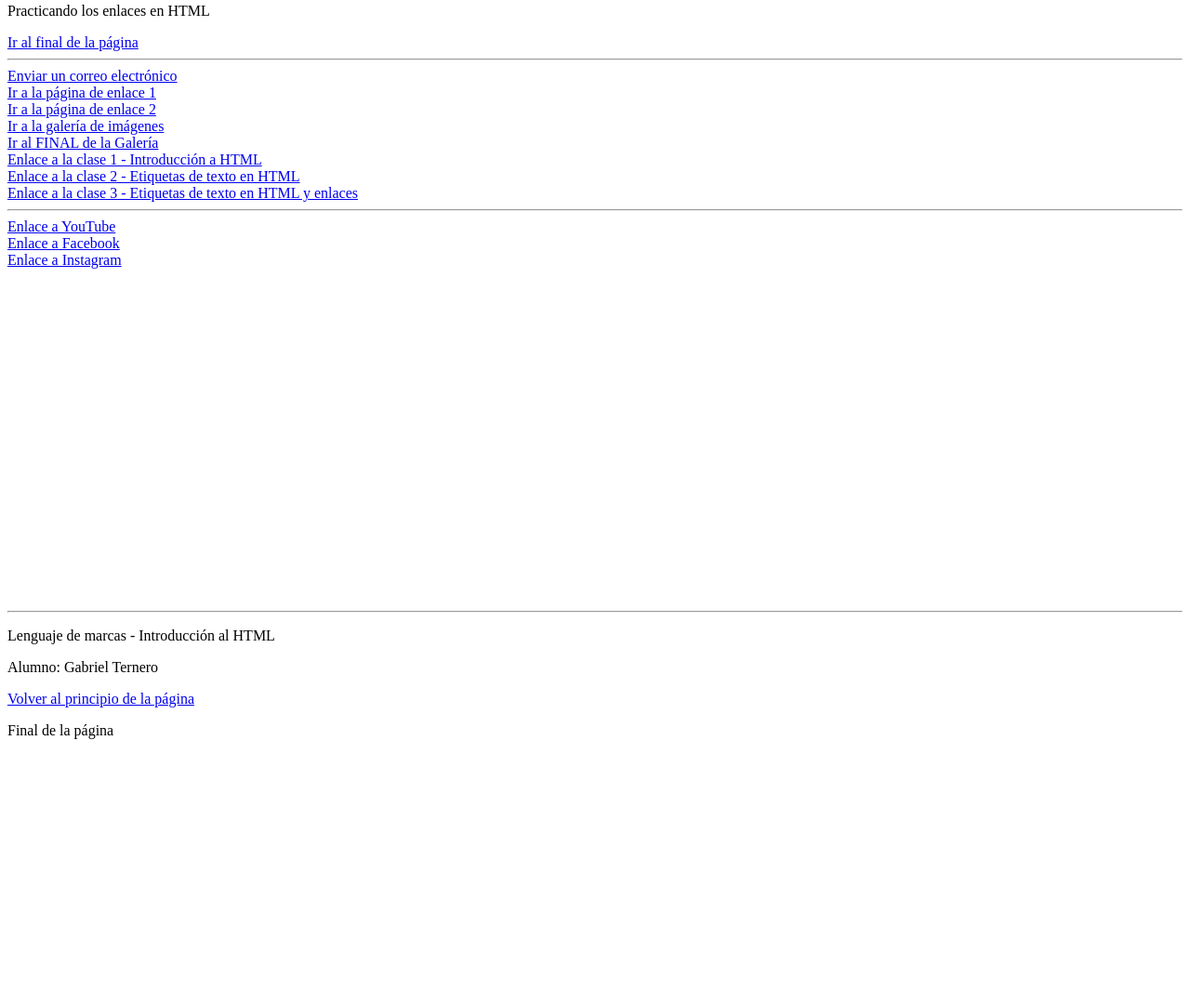
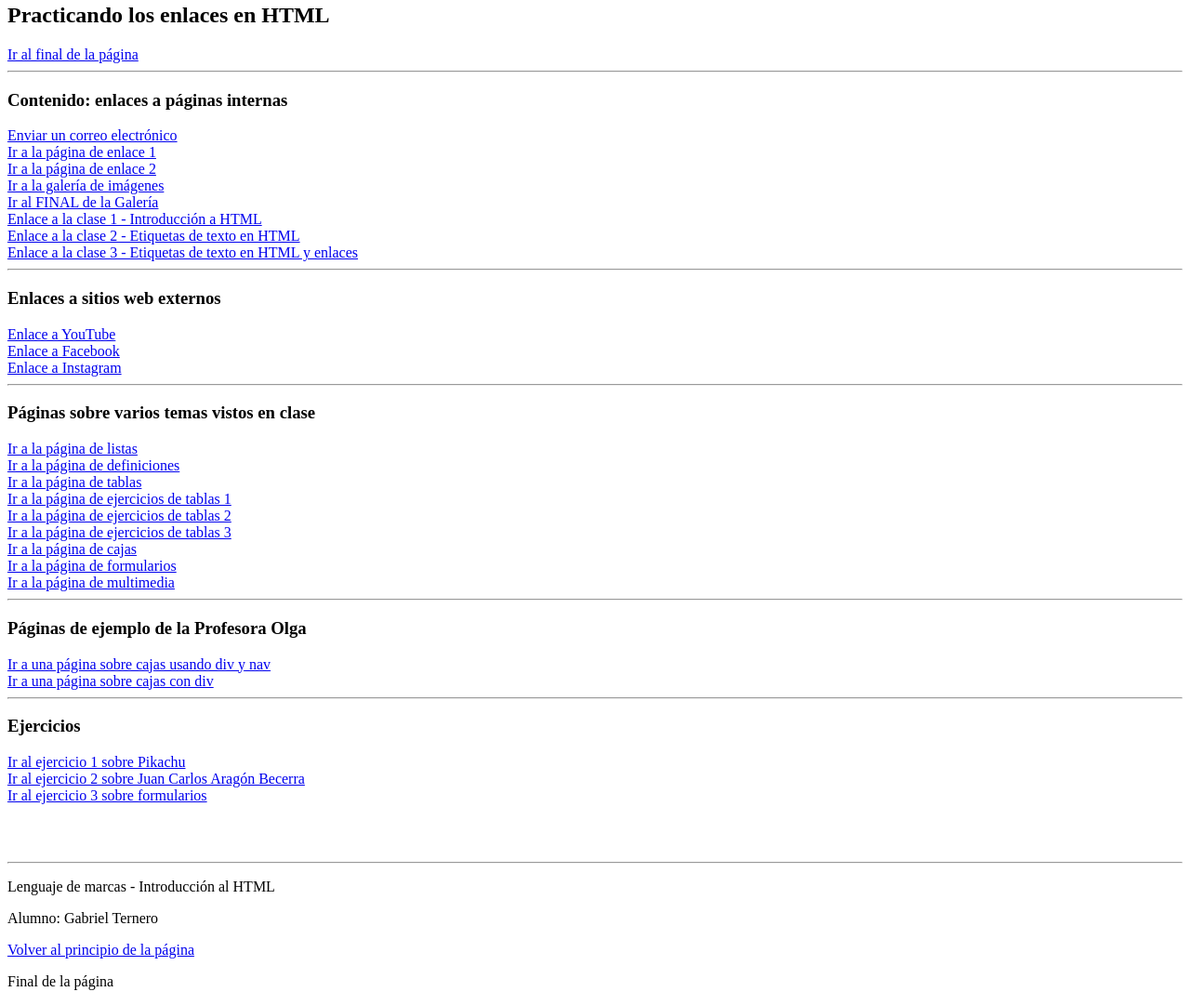
Before and after one commit to GabTS75/PROYECTOS, a plain HTML site: page html5/index.html in a window 1280 px wide. Shown: the part 145-1226 px from the top of the page at 93% size. Before the commit the page ends 956 px from the top, so only its background shows below. Drawn offline with Linux system fonts and the light colour scheme.

Commit message:
reorganizando y generando enlaces a todo el contenido

```diff
--- a/html5/index.html
+++ b/html5/index.html
@@ -3,48 +3,70 @@
 <html lang="es">
 
 <head>
-  <meta charset="UTF-8" />
-  <meta name="viewport" content="width=device-width, initial-scale=1.0" />
+  <meta charset="UTF-8">
+  <meta name="viewport" content="width=device-width, initial-scale=1.0">
   <title>PÁGINA PRINCIPAL</title>
 </head>
 
 <body>
   <p id="principio" name="principio">Principio de la página</p>
-  <br />
+  <br>
   <h1>Esta es la página principal de todos los enlaces</h1>
-  <p>Practicando los enlaces en HTML</p>
+  <h2>Practicando los enlaces en HTML</h2>
   <a href="#final">Ir al final de la página</a>
-  <br />
-  <hr />
+  <br>
+  <hr>
+  <h3>Contenido: enlaces a páginas internas</h3>
   <a href="mailto:usuario@dominiocorreo.com">Enviar un correo electrónico</a>
-  <br />
+  <br>
   <a href="enlaces/enlace1.html">Ir a la página de enlace 1</a>
-  <br />
+  <br>
   <a href="enlaces/enlace2.html">Ir a la página de enlace 2</a>
-  <br />
+  <br>
   <a href="enlaces/galeria/galeria.html">Ir a la galería de imágenes</a>
-  <br />
+  <br>
   <a href="enlaces/galeria/galeria.html#finalgalería">Ir al FINAL de la Galería</a>
-  <br />
+  <br>
   <a href="clases/clase1_intro.html">Enlace a la clase 1 - Introducción a HTML</a>
-  <br />
+  <br>
   <a href="clases/clase2.html">Enlace a la clase 2 - Etiquetas de texto en HTML</a>
-  <br />
+  <br>
   <a href="clases/clase3.html">Enlace a la clase 3 - Etiquetas de texto en HTML y enlaces</a>
-  <br />
-  <hr />
+  <br>
+  <hr>
+  <h3>Enlaces a sitios web externos</h3>
   <a href="https://www.youtube.com" target="_blank" rel="noopener">Enlace a YouTube</a>
-  <br />
+  <br>
   <a href="https://www.facebook.com" target="_blank" rel="noopener">Enlace a Facebook</a>
-  <br />
+  <br>
   <a href="https://www.instagram.com" target="_blank" rel="noopener">Enlace a Instagram</a>
-  <br />
-  <br><br><br><br><br><br><br><br><br><br><br><br><br><br><br><br><br><br><br><br>
-  <hr />
+  <br>
+  <hr>
+  <h3>Páginas sobre varios temas vistos en clase</h3>
+  <a href="varios/listas.html">Ir a la página de listas</a><br>
+  <a href="varios/definiciones.html">Ir a la página de definiciones</a><br>
+  <a href="varios/tablas.html">Ir a la página de tablas</a><br>
+  <a href="varios/tablasejercicio1.html">Ir a la página de ejercicios de tablas 1</a><br>
+  <a href="varios/tablasejercicio2.html">Ir a la página de ejercicios de tablas 2</a><br>
+  <a href="varios/tablasejercicio3.html">Ir a la página de ejercicios de tablas 3</a><br>
+  <a href="varios/cajas.html">Ir a la página de cajas</a><br>
+  <a href="varios/formularios.html">Ir a la página de formularios</a><br>
+  <a href="varios/multimedia.html">Ir a la página de multimedia</a><br>
+  <hr>
+  <h3>Páginas de ejemplo de la Profesora Olga</h3>
+  <a href="varios/pagolga.html">Ir a una página sobre cajas usando div y nav</a><br>
+  <a href="varios/pagejemplo.html">Ir a una página sobre cajas con div</a><br>
+  <hr>
+  <h3>Ejercicios</h3>
+  <a href="../actividad1/PIKACHU/index.html">Ir al ejercicio 1 sobre Pikachu</a><br>
+  <a href="../actividad2/index.html">Ir al ejercicio 2 sobre Juan Carlos Aragón Becerra</a><br>
+  <a href="../actividad3/actividad3.html">Ir al ejercicio 3 sobre formularios</a><br>
+  <br><br><br>
+  <hr>
   <p>Lenguaje de marcas - Introducción al HTML</p>
   <p>Alumno: Gabriel Ternero</p>
   <a href="#principio">Volver al principio de la página</a>
-  <br />
+  <br>
   <p id="final" name="final">Final de la página</p>
 </body>
 
```
